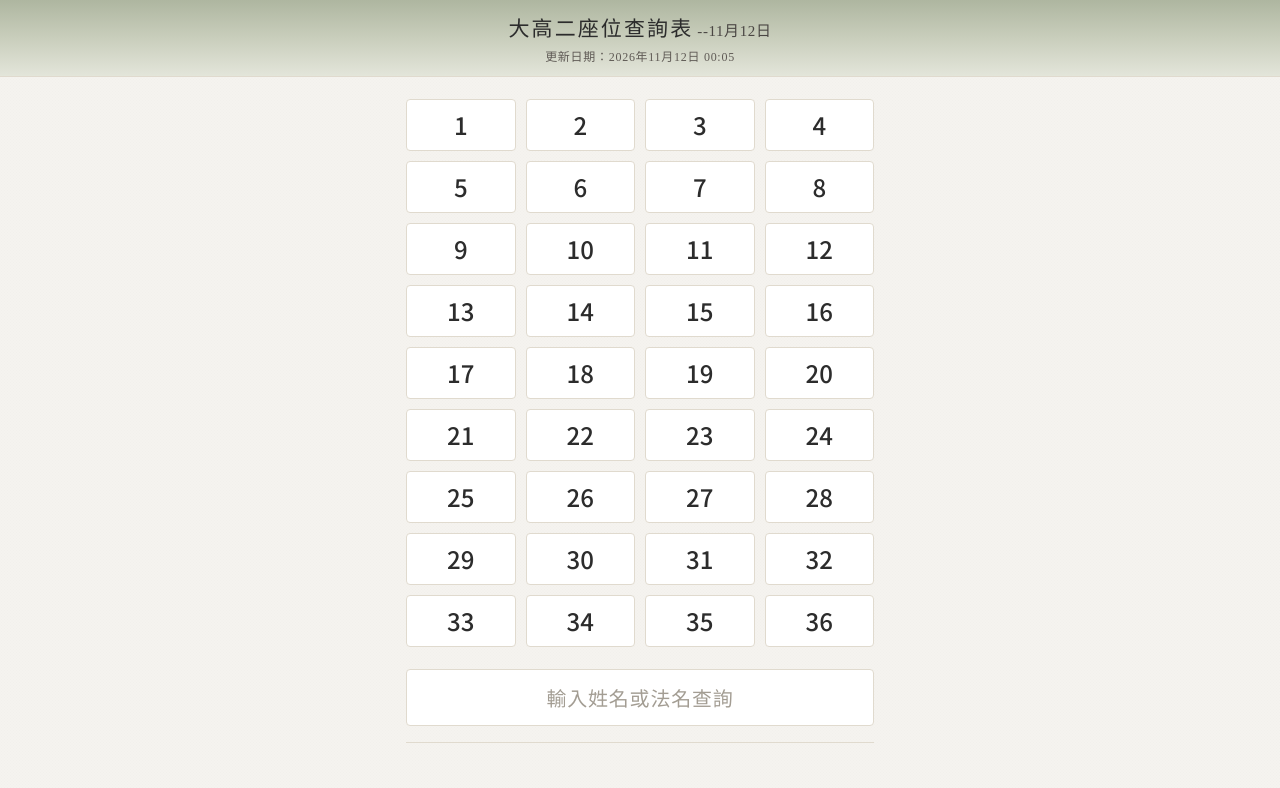
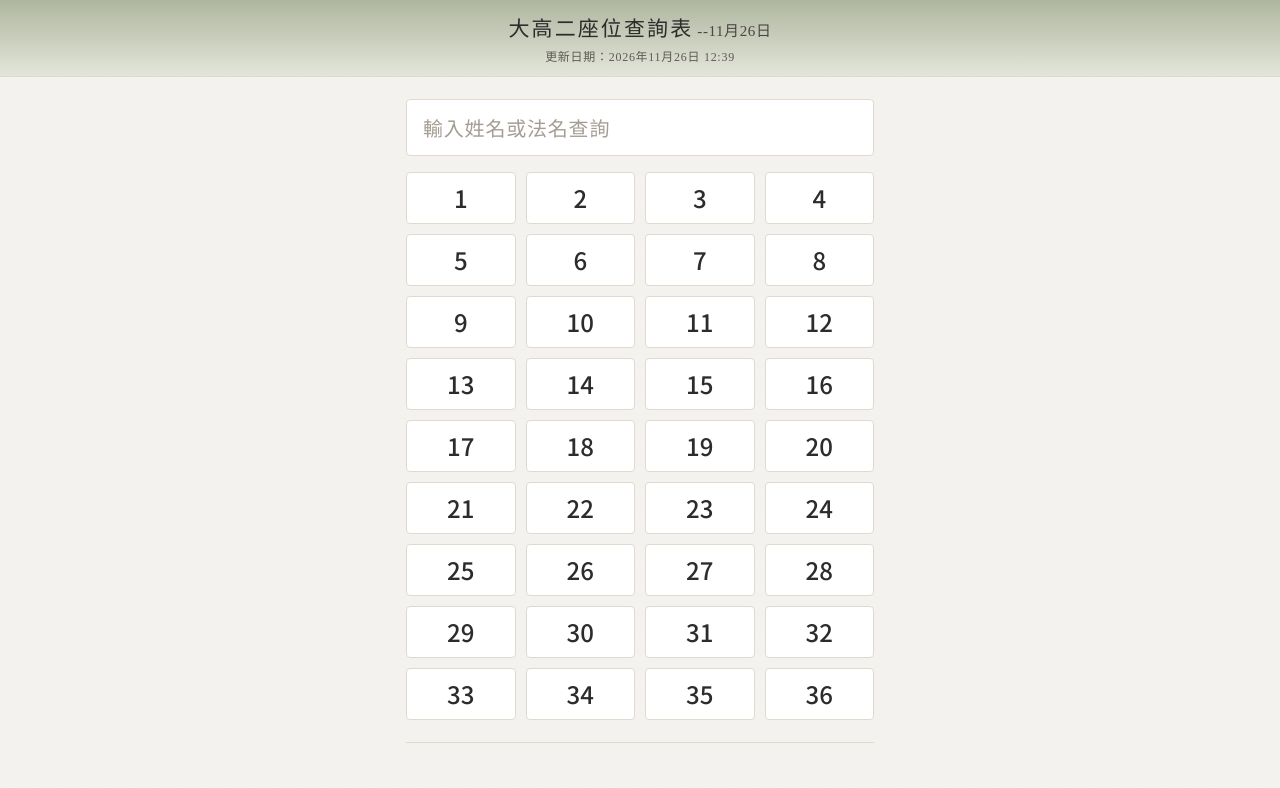
Before and after one commit to aqepaper/pg, a plain HTML site: page pg1022.html in a window 1280 px wide. Drawn offline with Linux system fonts and the light colour scheme.

Commit message:
Add files via upload

```diff
--- a/pg1022.html
+++ b/pg1022.html
@@ -38,8 +38,8 @@
   .squad-grid-wrap.collapsed{max-height:0;opacity:0}
   .back-btn{display:none;width:100%;padding:13px 16px;font-size:20px;font-family:'Noto Sans TC',sans-serif;font-weight:500;background:transparent;border:1px solid var(--line);border-radius:var(--radius-sm);color:var(--ink);cursor:pointer;margin-bottom:16px;letter-spacing:1px;text-align:left}
   .back-btn.visible{display:block}
-  .search{display:block;width:100%;padding:13px 16px;font-size:20px;font-family:'Noto Sans TC',sans-serif;color:var(--ink);background:var(--paper);border:1px solid var(--line);border-radius:var(--radius-sm);margin-bottom:16px;letter-spacing:.04em;outline:none;-webkit-appearance:none;appearance:none;text-align:center}
-  .search::placeholder{color:#A39D93;text-align:center}
+  .search{display:block;width:100%;padding:13px 16px;font-size:20px;font-family:'Noto Sans TC',sans-serif;color:var(--ink);background:var(--paper);border:1px solid var(--line);border-radius:var(--radius-sm);margin-bottom:16px;letter-spacing:.04em;outline:none;-webkit-appearance:none;appearance:none}
+  .search::placeholder{color:#A39D93}
   .search:focus{border-color:var(--moss)}
   .member-squad{font-size:15px;color:var(--ink-soft);margin-left:10px;flex:0 0 auto}
   mark{background:var(--moss-light);color:var(--ink);border-bottom:2px solid var(--moss);padding:0 1px}
@@ -49,23 +49,23 @@
 
 <header>
   <h1>大高二座位查詢表</h1>
-  <p>--11月12日</p>
-  <p class="upd">更新日期：2026年11月12日 00:05</p>
+  <p>--11月26日</p>
+  <p class="upd">更新日期：2026年11月26日 12:39</p>
 </header>
 
 <div class="main">
+  <input class="search" id="q" type="text" placeholder="輸入姓名或法名查詢" autocomplete="off" autocapitalize="off" spellcheck="false" enterkeyhint="search">
+
+  <button class="back-btn" id="backBtn" onclick="clearAll()">← 重新選擇小隊</button>
+
   <div class="squad-grid-wrap" id="squadGridWrap">
     <div class="squad-grid" id="squadGrid"></div>
   </div>
-
-  <input class="search" id="q" type="text" placeholder="輸入姓名或法名查詢" autocomplete="off" autocapitalize="off" spellcheck="false" enterkeyhint="search">
 
   <div class="divider"></div>
 
   <div class="result-info" id="resultInfo"></div>
   <div id="cardList"></div>
-
-  <button class="back-btn" id="backBtn" onclick="clearAll()">← 重新選擇小隊</button>
 </div>
 
 <script>
@@ -312,6 +312,7 @@ const RAW = [
   ["東18-10","第3小隊","鄭夙雅","法孜","女"],
   ["東18-12","第3小隊","洪淑玲","傳玲","女"],
   // 第19排
+  ["西19-9","第35小隊","林淑淨","傳熹","女"],
   ["西19-7","第21小隊","林健平","傳啟","男"],
   ["西19-6","第21小隊","馮欽鳳","傳航","男"],
   ["西19-4","第21小隊","張麗娟","傳捨","女"],
@@ -326,6 +327,7 @@ const RAW = [
   ["東19-10","第3小隊","謝宜庭","傳書","女"],
   ["東19-12","第3小隊","王蘭青","傳慈","女"],
   // 第20排
+  ["西20-6","第35小隊","何佩珊","傳尚","女"],
   ["西20-4","第21小隊","尤美雲","傳露","女"],
   ["西20-3","第21小隊","黃淑琳","傳惟","女"],
   ["西20-1","第21小隊","楊淑華","傳懿","女"],
@@ -367,8 +369,6 @@ const RAW = [
   ["西23-3","第26小隊","黃明貴","傳寂","男"],
   ["西23-1","第26小隊","劉盈妤","法紓","女"],
   // 第24排
-  ["西24-9","第35小隊","何佩珊","傳尚","女"],
-  ["西24-7","第35小隊","林淑淨","傳熹","女"],
   ["西24-6","第26小隊","張雅瑛","傳晶","女"],
   ["西24-4","第26小隊","翁慈伶","法慈","女"],
   ["西24-3","第26小隊","李慧蓉","傳徽","女"],
@@ -438,7 +438,6 @@ function render() {
   const showing = !!(activeSquad || query);
   document.getElementById('squadGridWrap').classList.toggle('collapsed', showing);
   document.getElementById('backBtn').classList.toggle('visible', showing);
-  document.getElementById('q').style.display = activeSquad ? 'none' : 'block';
 
   if(query) {
     const rs = ALL.filter(p => p.name.includes(query) || (p.dharma||'').includes(query))
```
